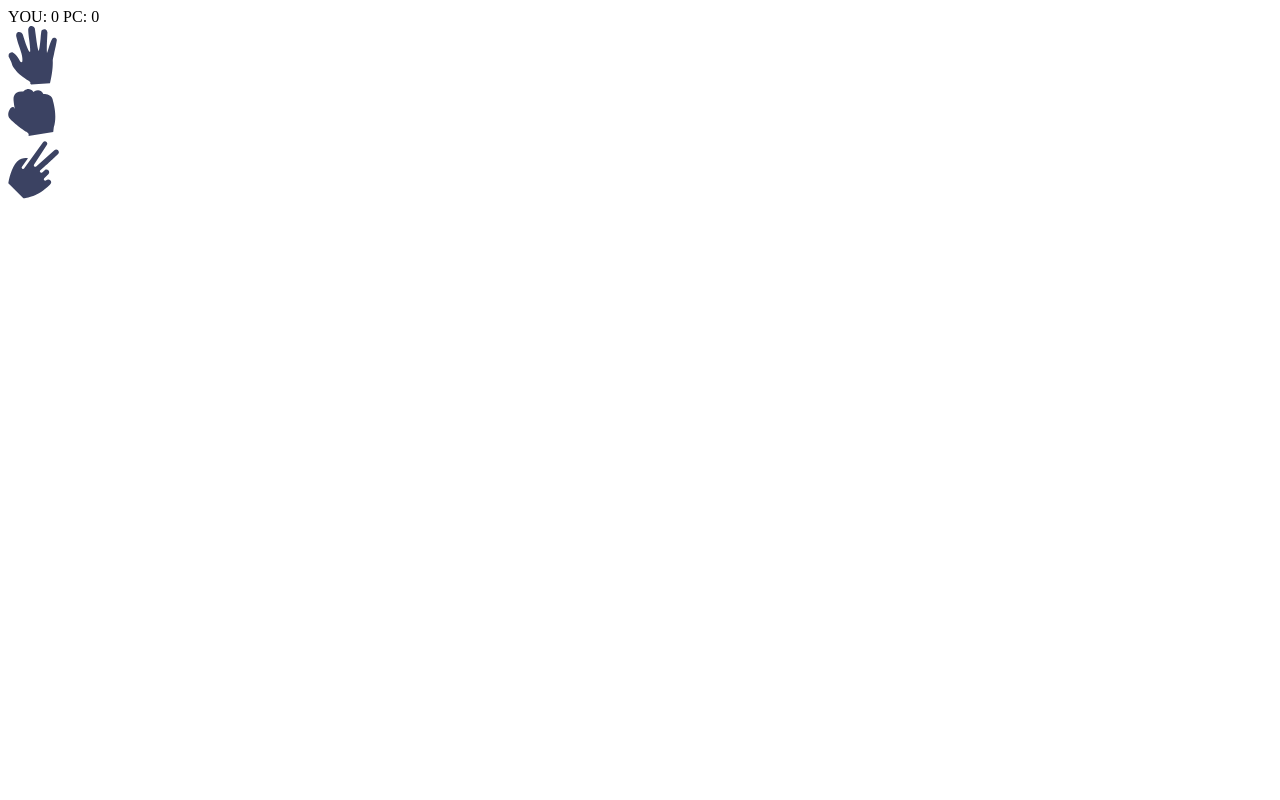
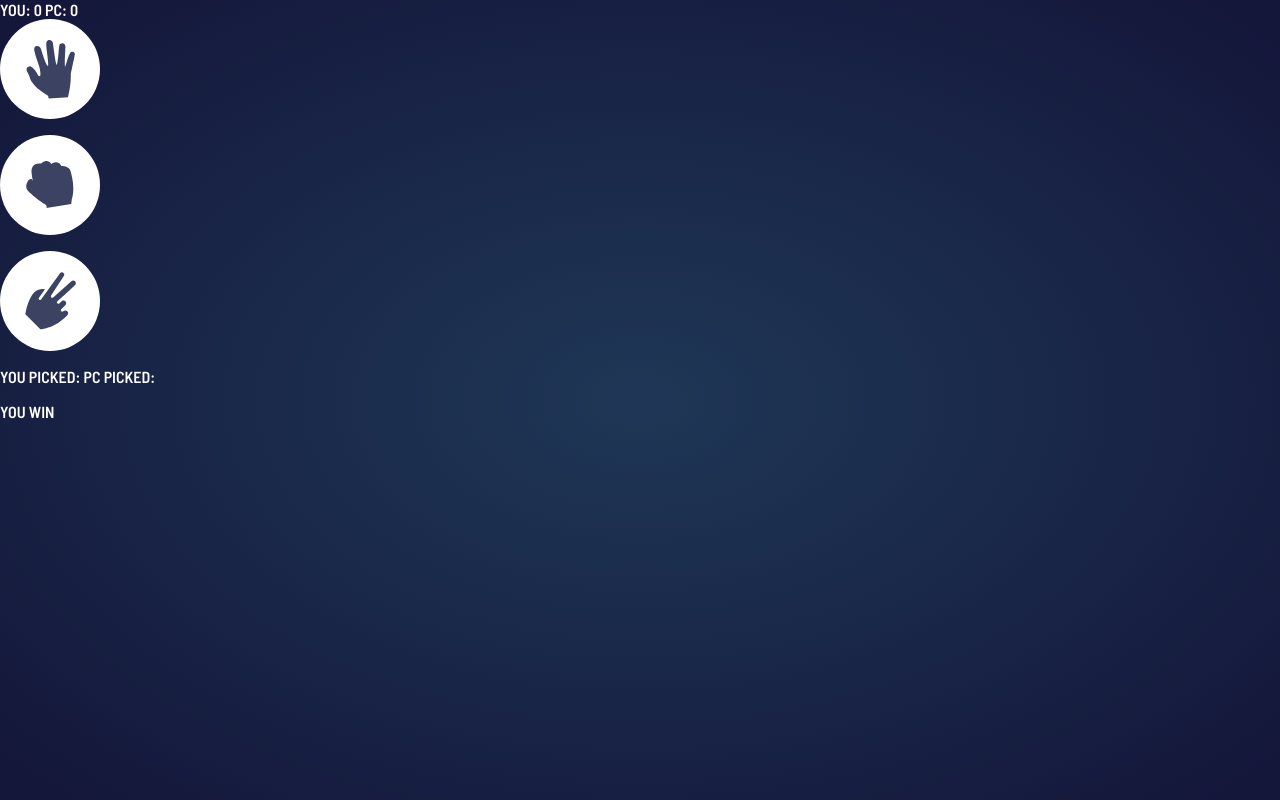
Before and after one commit to FerrandoCarlos/piedra-papel-tijeras, a plain HTML site: page index.html in a window 1280 px wide. Drawn offline with Linux system fonts and the light colour scheme.

Commit message:
se agrega html y estilos css

```diff
--- a/css/styles.css
+++ b/css/styles.css
@@ -0,0 +1,22 @@
+/* FUENTE  */
+@import url("https://fonts.googleapis.com/css2?family=Barlow+Semi+Condensed:wght@600;700&display=swap");
+
+body{
+    margin: 0;
+    box-sizing: border-box;
+    font-family: 'Barlow Semi Condensed', sans-serif;
+    height: 100vh;
+    background-image: radial-gradient(hsl(214, 47%, 23%), hsl(237, 49%, 15%));
+    color:#fff;
+}
+
+.game-item{
+    display: flex;
+    align-items: center;
+    justify-content: center;
+    background-color: #fff;
+    width: 100px;
+    height: 100px;
+    border-radius: 50%;
+    margin-bottom: 1rem;
+}
--- a/index.html
+++ b/index.html
@@ -18,6 +18,7 @@
     <!-- MAIN CONTENT -->
     <main>
       <div id="game-items" class="game-items">
+        <!-- iconos -->
         <div class="game-item">
           <img src="./assets/images/icon-paper.svg" alt="icon paper" />
         </div>
@@ -27,6 +28,12 @@
         <div class="game-item">
           <img src="./assets/images/icon-scissors.svg" alt="icon scissors" />
         </div>
+        <!-- elección -->
+        <span>YOU PICKED:</span>
+        <span id="user-picked"></span>
+        <span>PC PICKED:</span>
+        <span id="pc-picked"></span>
+        <p id="result">YOU WIN</p>
       </div>
     </main>
     <!-- SCRIPTS -->
```
